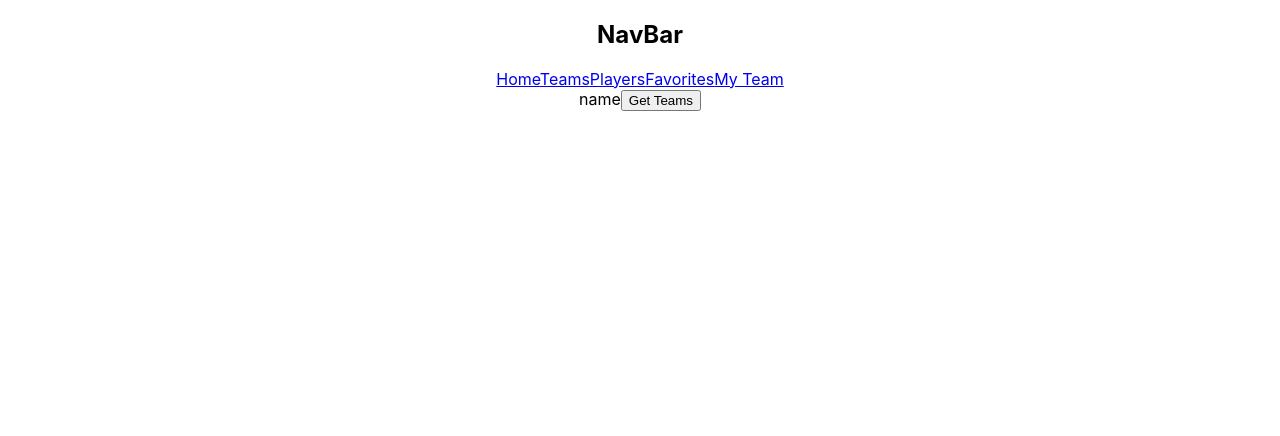
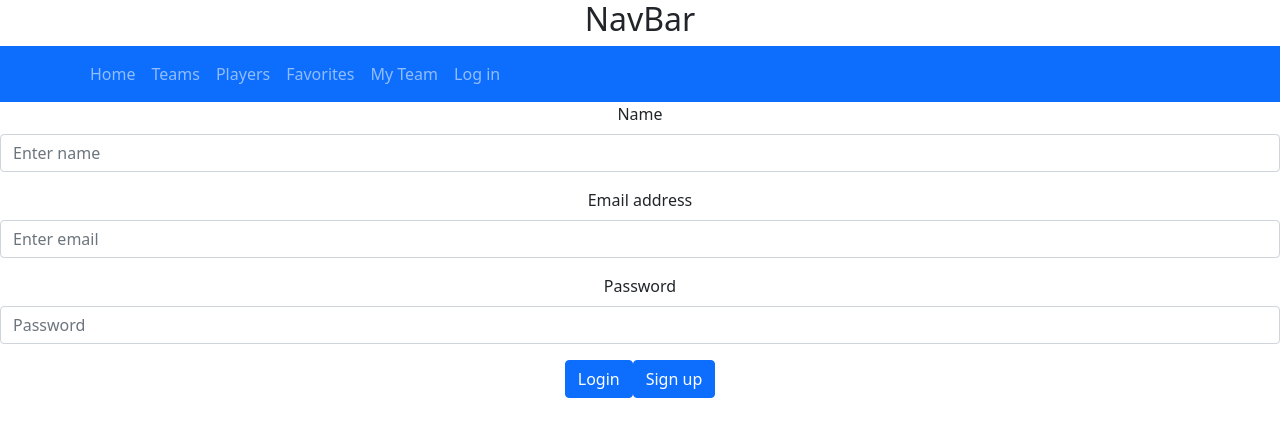
Before and after one commit to healerx97/NBApp, a React (Create React App) app: page /login in a window 1280 px wide. Shown: the top 436 px of the page. Built offline with nearby package versions, Linux system fonts and the light colour scheme; no server answers.

Commit message:
added basic login page and made navbar bootstrap

```diff
--- a/package.json
+++ b/package.json
@@ -6,8 +6,10 @@
     "@testing-library/jest-dom": "^5.14.1",
     "@testing-library/react": "^11.2.7",
     "@testing-library/user-event": "^12.8.3",
+    "bootstrap": "^5.0.2",
     "nba": "^4.15.0",
     "react": "^17.0.2",
+    "react-bootstrap": "^1.6.1",
     "react-dom": "^17.0.2",
     "react-router-dom": "^5.2.0",
     "react-scripts": "4.0.3",
--- a/src/Components/App.js
+++ b/src/Components/App.js
@@ -3,6 +3,7 @@ import nba from 'nba'
 
 import React, { useState, useEffect } from 'react';
 import { Route, Switch } from 'react-router-dom'
+import 'bootstrap/dist/css/bootstrap.min.css';
 
 import Home from './Home';
 import Favorites from './Favorites';
@@ -10,8 +11,10 @@ import MyTeamPage from './MyTeamPage';
 import Teams from './Teams';
 import Players from './Players';
 import NavBar from './NavBar';
+import Login from './Login';
 
 function App() {
+  const [loggedIn, setLoggedIn] = useState(false)
   //fetching playerInfo
   const [playerData, setPlayerData] = useState([])
     useEffect(()=> {
@@ -29,13 +32,14 @@ function App() {
 
   return (
     <div className="App">
-      <NavBar/>
+      <NavBar loggedIn={loggedIn} setLoggedIn={setLoggedIn}/>
 
       <Switch>
         <Route path = "/teams" component = {()=> <Teams teamData={teamData}/>} />
         <Route path = "/players" component = {()=> <Players playerData = {playerData}/>} />
         <Route path = "/myTeamPage" component = {()=> <MyTeamPage/>} />
         <Route path = "/favorites" component = {()=> <Favorites/>} />
+        <Route path="/login" component = {()=> <Login/>} />
         <Route path = "/" component = {()=> <Home/>} />
       </Switch>
     </div>
--- /dev/null
+++ b/src/Components/Login.js
@@ -0,0 +1,30 @@
+import { Form, FormGroup, FormLabel, Button } from "react-bootstrap"
+
+function Login(){
+
+
+    return (
+        <Form>
+            <Form.Group className="mb-3" >
+                <Form.Label>Name</Form.Label>
+                <Form.Control type="text" placeholder="Enter name"></Form.Control>
+            </Form.Group>
+            <Form.Group className="mb-3" controlId="formBasicEmail">
+                <Form.Label>Email address</Form.Label>
+                <Form.Control type="email" placeholder="Enter email"></Form.Control>
+            </Form.Group>
+            <Form.Group className="mb-3" controlId="formBasicPassword">
+                <Form.Label>Password</Form.Label>
+                <Form.Control type="password" placeholder="Password" />
+            </Form.Group>
+            <Button variant="primary" type="submit">
+                Login
+            </Button>
+            <Button variant="primary" type="submit">
+                Sign up
+            </Button>
+        </Form>
+    )
+}
+
+export default Login
--- a/src/Components/NavBar.js
+++ b/src/Components/NavBar.js
@@ -1,28 +1,34 @@
 import { NavLink } from 'react-router-dom'
+import { Navbar, Container, Nav } from "react-bootstrap"
 
 
-function NavBar() {
+function NavBar({loggedIn, setLoggedIn}) {
 
     return (
         <header>
             <h2>NavBar</h2>
-            <nav>
-                <NavLink to="/" className="nav_button">
-                Home
-                </NavLink>
-                <NavLink to="/teams" className="nav_button">
-                Teams
-                </NavLink>
-                <NavLink to="/players" className="nav_button">
-                Players
-                </NavLink>
-                <NavLink className="nav_button" to="/favorites" exact activeStyle={{color: "blue"}}>
-                Favorites
-                </NavLink>
-                <NavLink className="nav_button" to="/myTeamPage" exact activeStyle={{color: "blue"}}>
-                My Team
-                </NavLink>
-            </nav>
+            <Navbar bg="primary" expand="lg" variant="dark">
+                <Container id="navbar">
+                    <Nav className="me-auto">
+                        <Nav.Link href="/">
+                        Home
+                        </Nav.Link>
+                        <Nav.Link href="/teams">
+                        Teams
+                        </Nav.Link>
+                        <Nav.Link href="/players">
+                        Players
+                        </Nav.Link>
+                        <Nav.Link href="/favorites" exact activeStyle={{color: "blue"}}>
+                        Favorites
+                        </Nav.Link>
+                        <Nav.Link href="/myTeamPage" exact activeStyle={{color: "blue"}}>
+                        My Team
+                        </Nav.Link>
+                        <Nav.Link href={loggedIn ? "/logout" : "/login"}>{loggedIn ? "Log out" : "Log in"}</Nav.Link>
+                    </Nav>
+                </Container>
+            </Navbar>
         </header>
     )
 }
```
Also changed, not shown: 1 other file (tests, documents, lock files or other folders).
